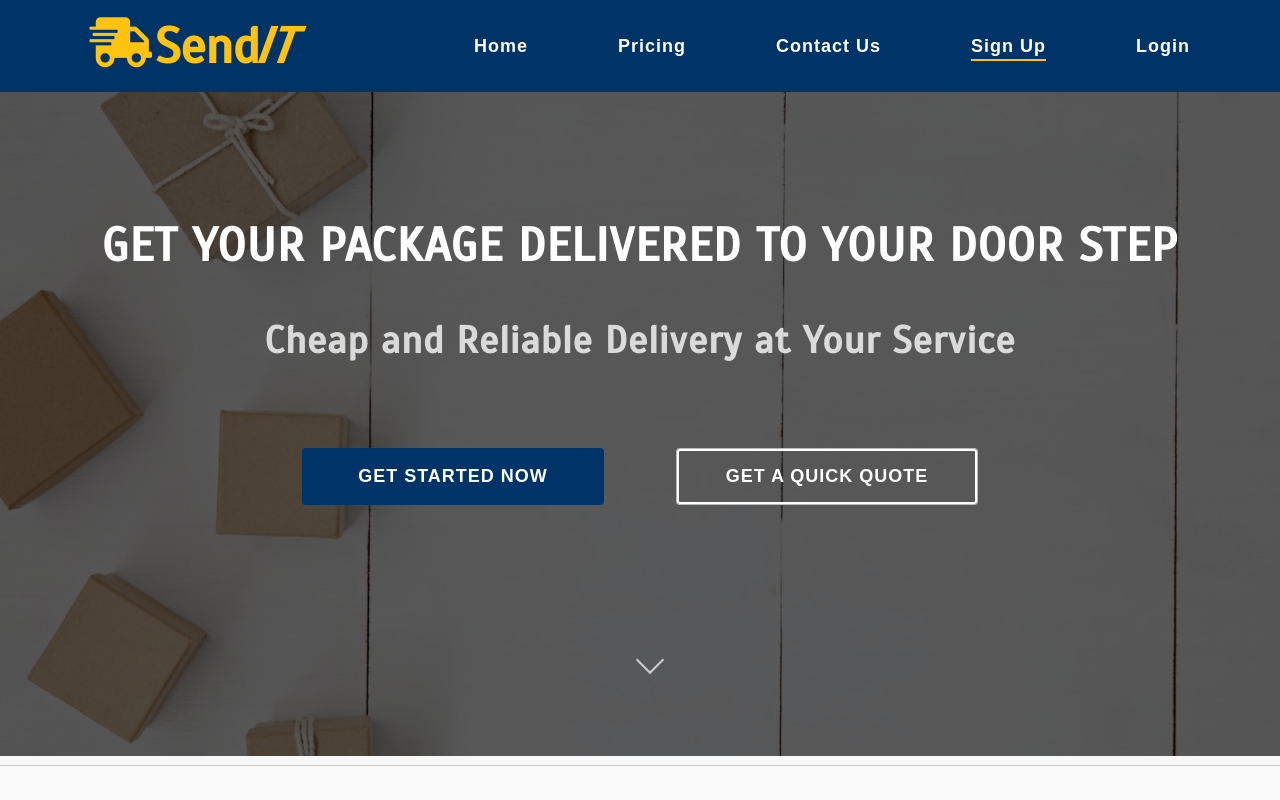
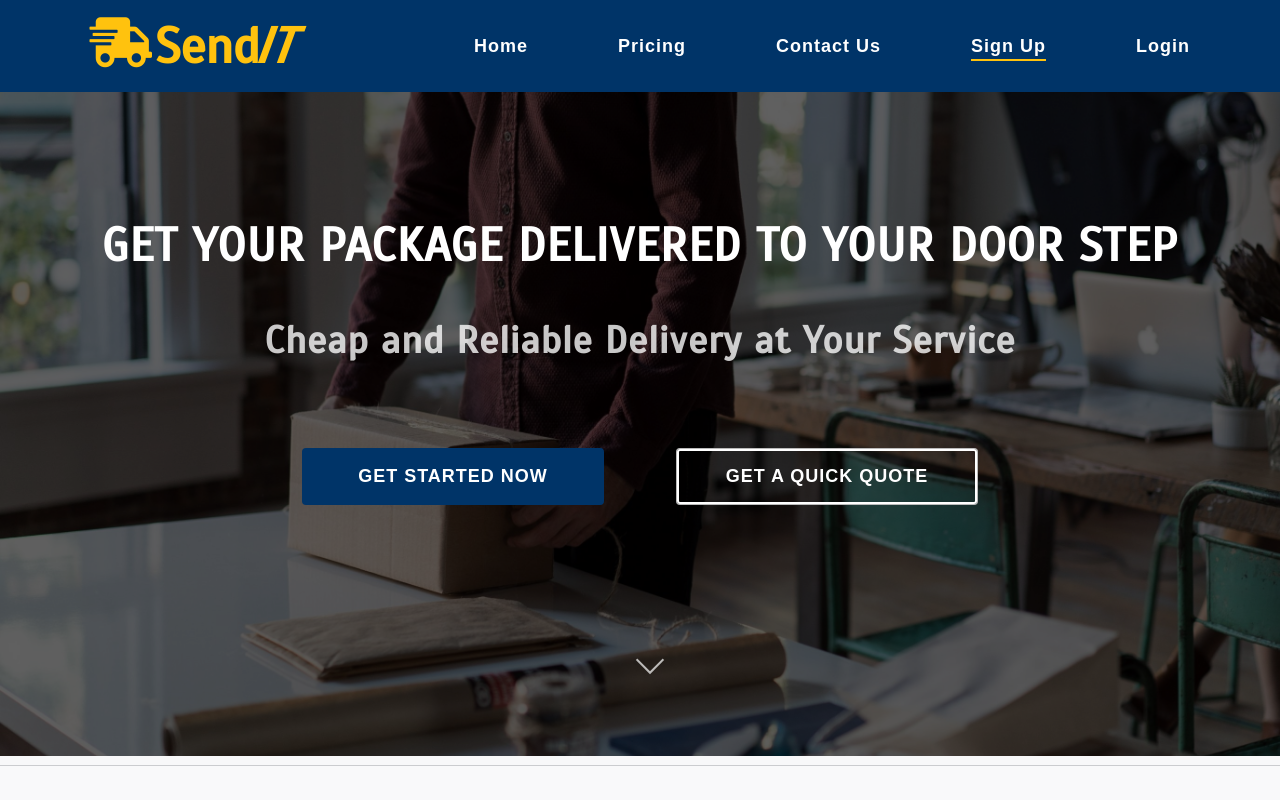
Before and after one commit to Kellswork/SendIT, a plain HTML site: page index.html in a window 1280 px wide. Shown: the top 800 px of the page. Drawn offline with Linux system fonts and the light colour scheme; a web font is replaced by a local one.

Commit message:
Update style.css

```diff
--- a/css/style.css
+++ b/css/style.css
@@ -137,7 +137,7 @@ header .desktop-nav li a:hover::before {
 
 /* background  */
 .background {
-  background: url(https://kellswork.github.io/SendIT/img/img1.jpg);
+  background: url(https://kellswork.github.io/SendIT/img/img2.jpg);
   width: 100%;
   height: 83vh;
   background-position: center;
```
